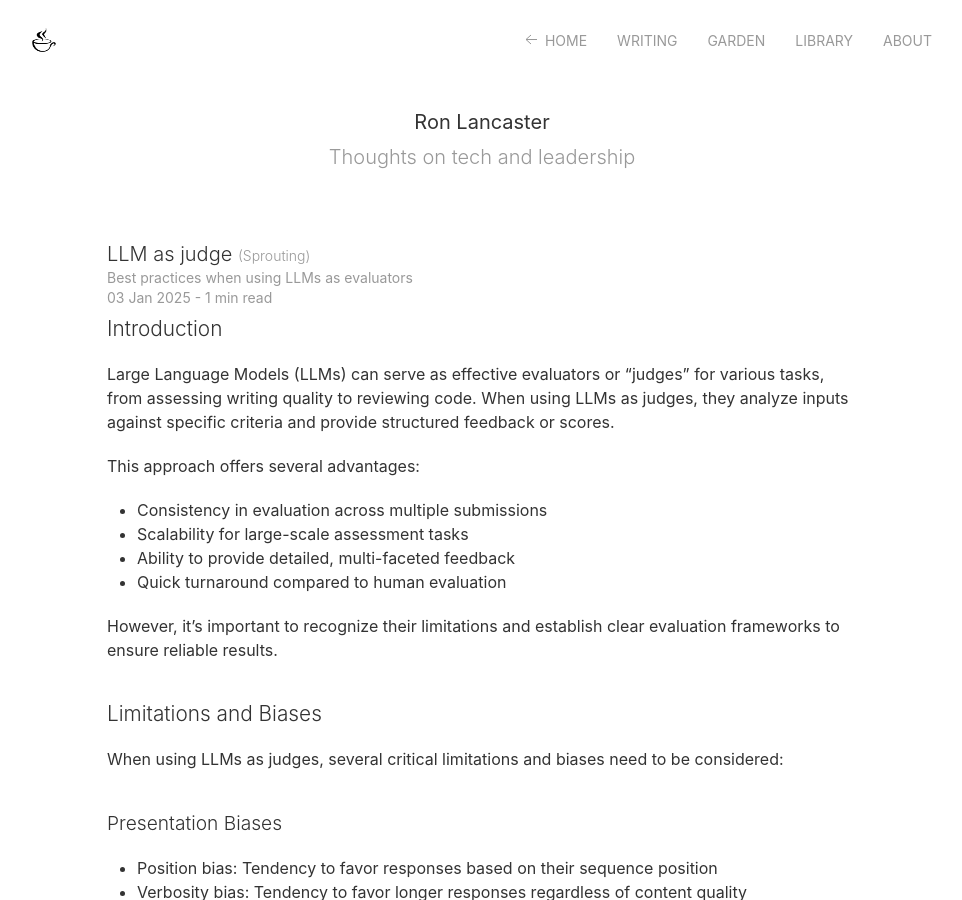
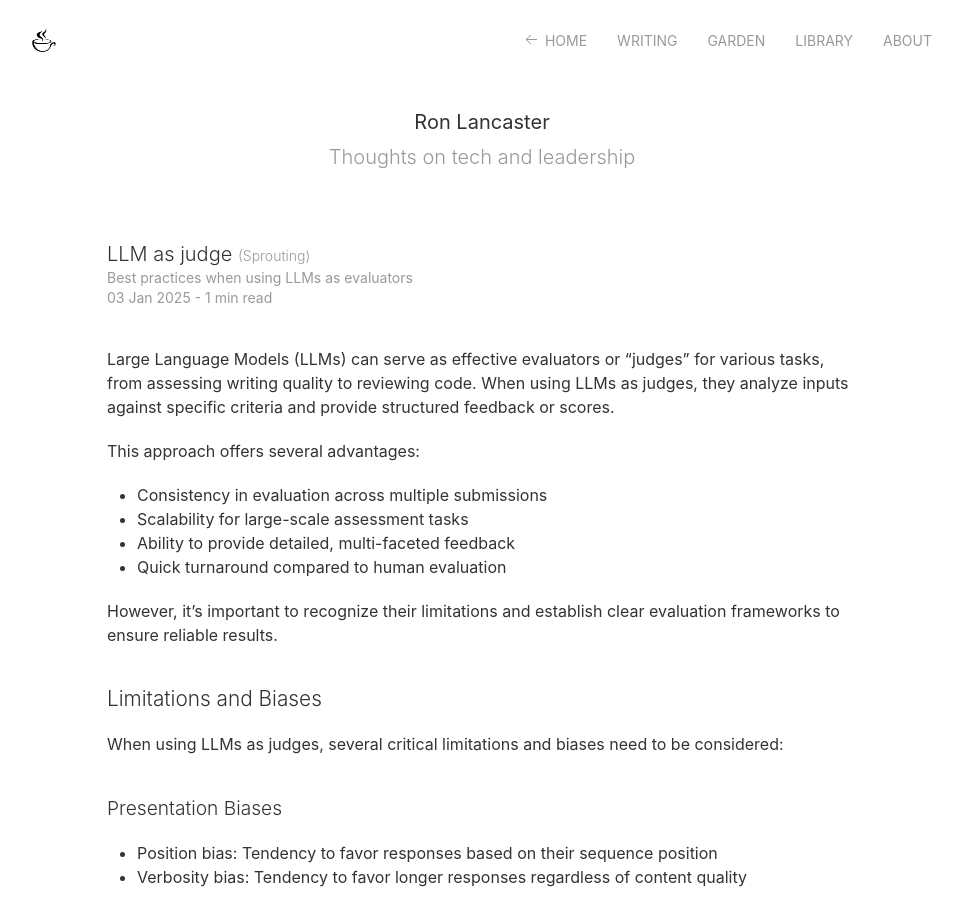
Before and after one commit to nyvyn/nyvyn.github.io, a Jekyll site: the page built from _notes/llm-as-judge.markdown, in a window 1280 px wide and 900 px high. Shown: the whole window, without its empty margins (158-1120 px from the left). Built offline with Jekyll 4.4.1, drawn with Linux system fonts in a browser that asks for light colours.

Commit message:
`chore: update top margin for content in post and note templates, remove redundant introduction title`

```diff
--- a/_includes/note.html
+++ b/_includes/note.html
@@ -14,12 +14,12 @@
     </aside>
 
     {% if include.full %}
-    <div class="uk-margin-small-top" id="content">{{ include.markdown }}</div>
+    <div class="uk-margin-medium-top" id="content">{{ include.markdown }}</div>
 
     {% if include.references %}
     <div class="uk-margin-medium-top">
         <h4 class="uk-heading-divider">References</h4>
-        <ul class="uk-list uk-list-divider">
+        <ul class="uk-list uk-list-circle">
         {% for reference in include.references %}
             <li>{{ reference | markdownify }}</li>
         {% endfor %}
--- a/_includes/post.html
+++ b/_includes/post.html
@@ -26,7 +26,7 @@
     </aside>
 
     {% if include.full %}
-    <div class="uk-margin-small-top" id="content">{{ include.markdown }}</div>
+    <div class="uk-margin-medium-top" id="content">{{ include.markdown }}</div>
     {% endif %}
 
     {% if include.full == false and include.content contains site.excerpt_separator %}
--- a/_notes/llm-as-judge.markdown
+++ b/_notes/llm-as-judge.markdown
@@ -8,8 +8,6 @@
   - >-
     [Li, H., Dong, Q., Chen, J., Ai, Q., Zhou, Y., Liu, Y. (2024)](LLMs-as-Judges: A Comprehensive Survey on LLM-based Evaluation Methods. arXiv:2412.05579v1)
 ---
-
-# Introduction
 
 Large Language Models (LLMs) can serve as effective evaluators or "judges" for various tasks, from assessing writing
 quality to reviewing code. When using LLMs as judges, they analyze inputs against specific criteria and provide
```
